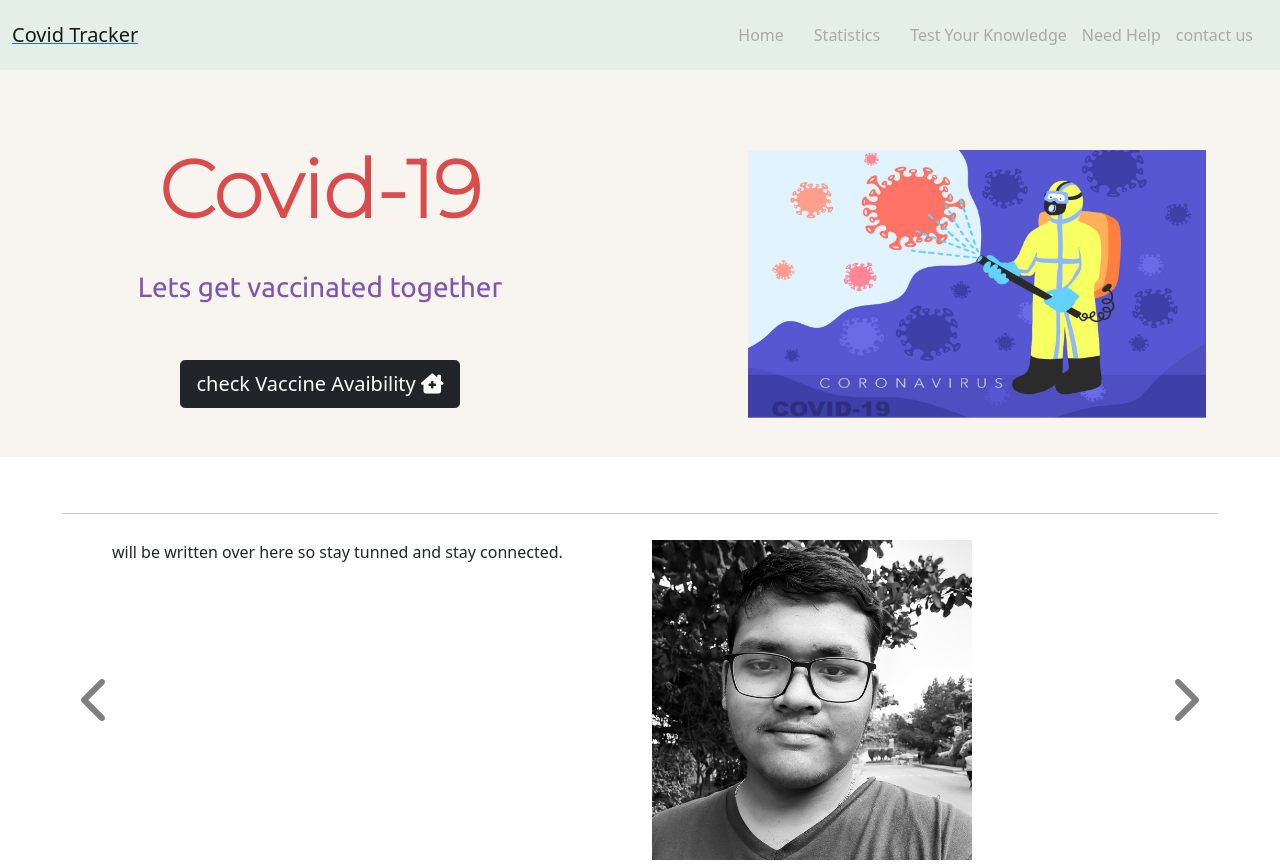
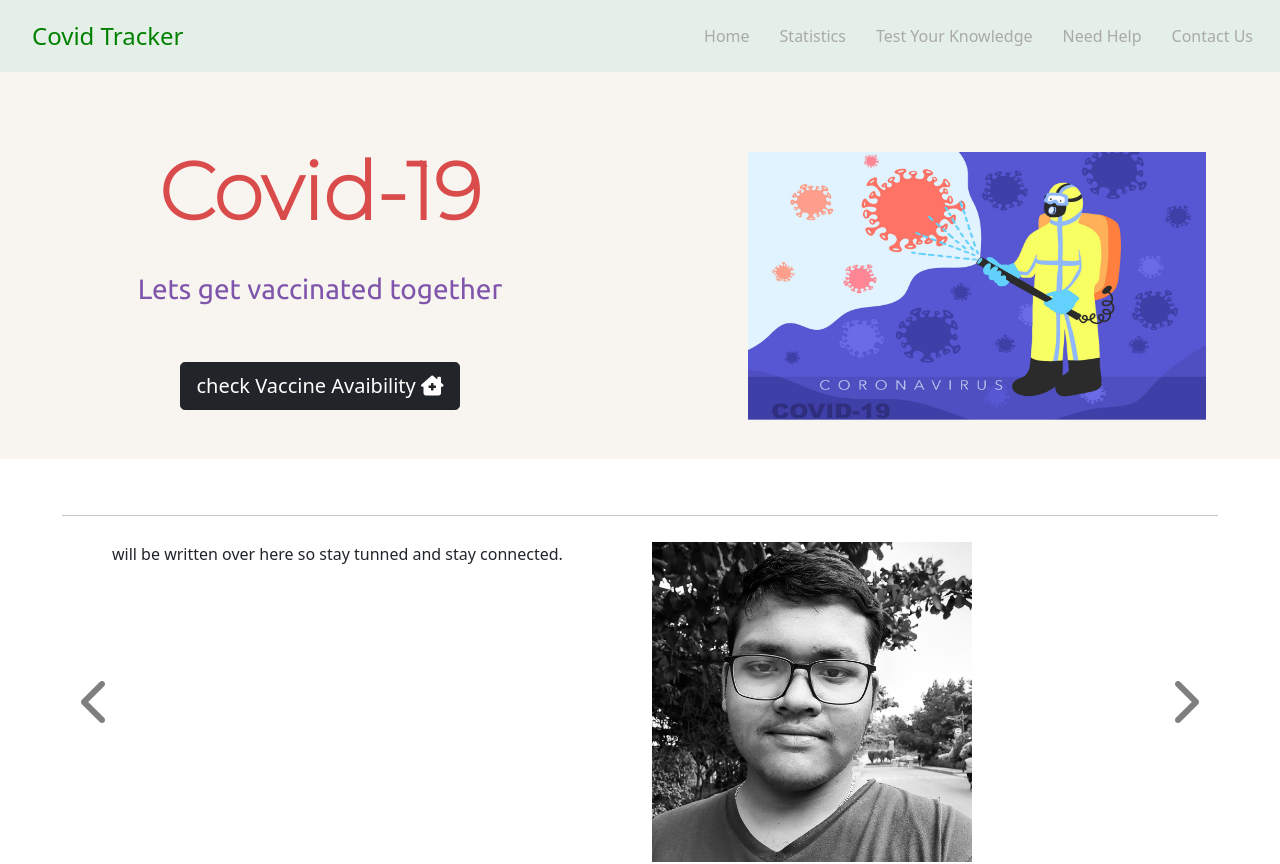
Before and after one commit to deepvashisth/Covid_Tracker, a React (Create React App) app: page / in a window 1280 px wide. Shown: the top 864 px of the page. Built offline with nearby package versions, Linux system fonts and the light colour scheme; a web font is replaced by a local one.

Commit message:
navbar fixed

```diff
--- a/src/App.js
+++ b/src/App.js
@@ -14,7 +14,6 @@ const App = () => {
             <Switch>
               <Route exact path="/" component={HomeComp} />
               <Route path="/needhelp"  component={NeedHelp} />
-
           </Switch>
 
 
--- a/src/Css/NavigationBar.css
+++ b/src/Css/NavigationBar.css
@@ -1,12 +1,25 @@
 .bg {
   background-color: #e4efe7;
 }
-
 .nav-items {
   margin-left: 62%;
 }
-
-/* NAVIGATION */
+#branding{
+   margin: 10px 20px;
+   font-size:1.5rem;
+   text-decoration:none;
+   color: green;
+}
+#branding :hover{
+  color: #fc5404;
+}
+p{
+  margin-bottom: 0;;
+}
+a{
+  text-decoration:none;
+}
+/* NAVIGATION  #fc5404 */
 
 nav ul li {
   display: inline-block;
--- a/src/component/HomeComp.js
+++ b/src/component/HomeComp.js
@@ -8,9 +8,7 @@ const HomeComp = () => {
         <div>
         <Home />
         <Carousel />
-        <Footer  />
-
-
+        <Footer />
         </div>
     )
 }
--- a/src/component/NavigationBar.js
+++ b/src/component/NavigationBar.js
@@ -11,8 +11,8 @@ const NavigationBar = () => {
 <div>
   <nav className="navbar navbar-expand-lg navbar-light bg">
     <div className="container-fluid">
-          <Link to='/'>
-          <a className="navbar-brand" href="/">Covid Tracker</a>
+      <Link id="branding" to='/'>
+      <p className="" href="/">Covid Tracker</p>
       </Link>
 
       <button className="navbar-toggler" type="button" data-bs-toggle="collapse" data-bs-target="#navbarTogglerDemo02" aria-controls="navbarTogglerDemo02" aria-expanded="false" aria-label="Toggle navigation">
@@ -22,20 +22,22 @@ const NavigationBar = () => {
         <ul className="navbar-nav ms-auto">
           <nav className='shift'>
             <ul>
-
-
-              <li><a href="/">Home</a></li>
-
-
-            <li><a href="/">Statistics</a></li>
-            <li><a href="/">Test Your Knowledge</a></li>
-
-            <Link to='/needhelp'>
-              <li>Need Help</li>
-            </Link>
-
-            <li><a href="/Footer">contact us</a></li>
-
+              <li>
+                <Link to="/">Home</Link>
+              </li>
+              <li>
+                <Link to='/needhelp'>Statistics</Link>
+              </li>
+              <li>
+                <Link to='/needhelp'>Test Your Knowledge</Link>
+              </li>
+              <li>
+                <Link to='/needhelp'>Need Help</Link>
+              </li>
+              <li>
+                <Link to='/
+              '>Contact Us</Link>
+              </li>
             </ul>
           </nav>
         </ul>
```
Lines whose indentation alone changed are shown as unchanged.
